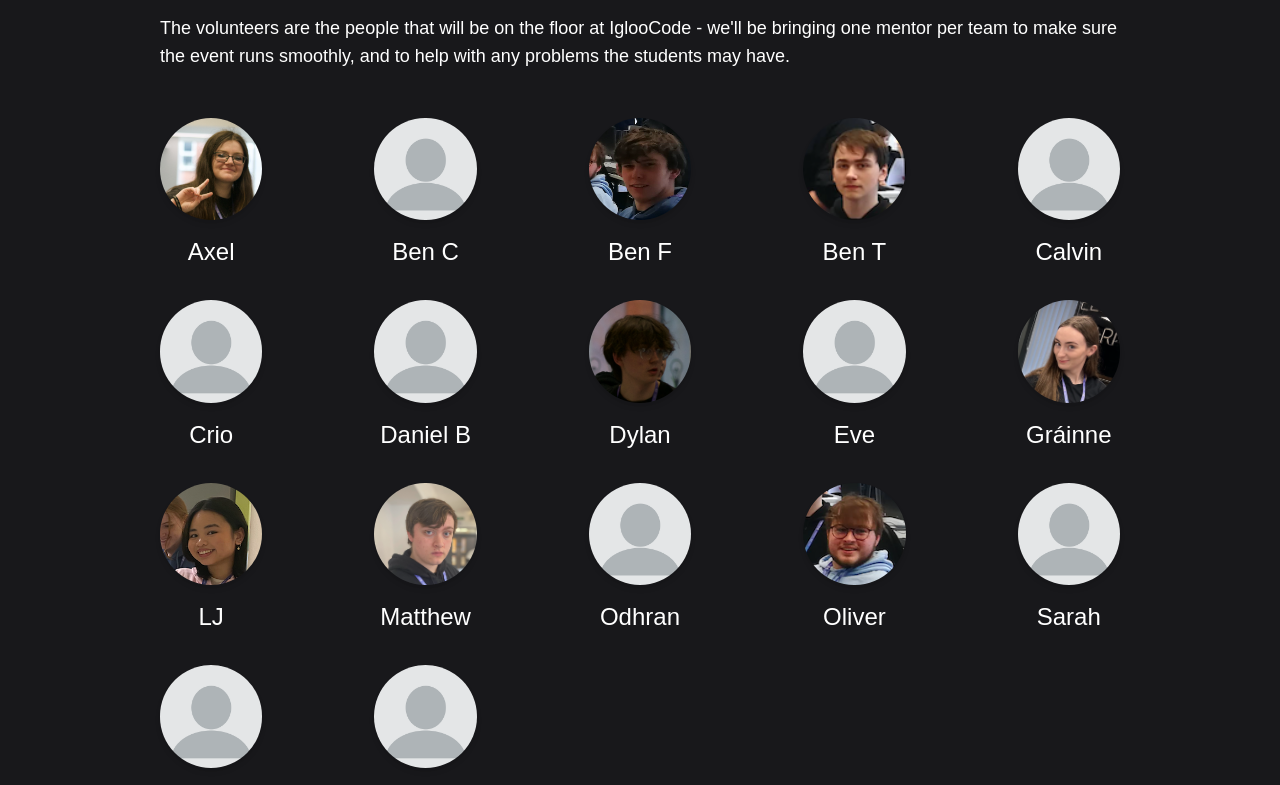
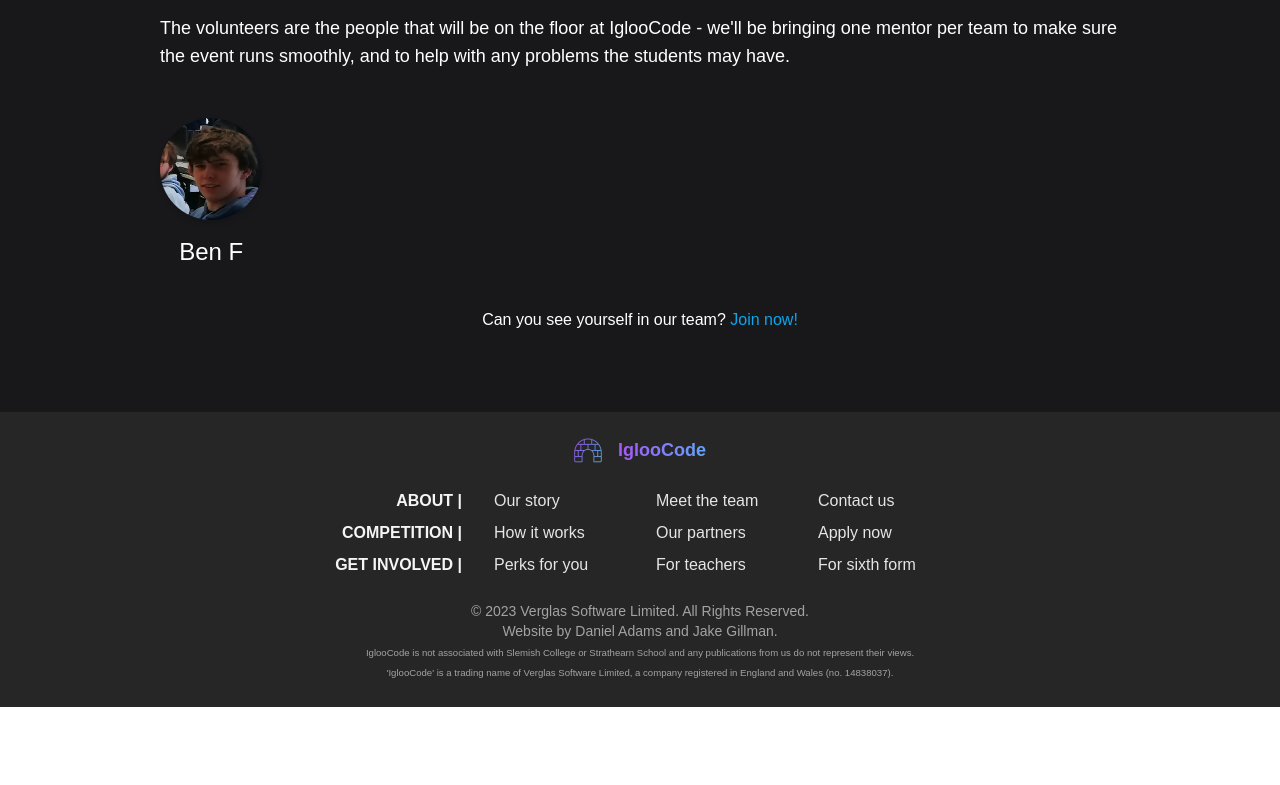
Before and after one commit to VerglasSoftware/igloocode-public, a Next.js app: page /team in a window 1280 px wide. Shown: the part 1875-2660 px from the top of the page. After the commit the page ends 2582 px from the top, so only its background shows below. Built offline with nearby package versions, Linux system fonts and the light colour scheme; a web font is replaced by a local one.

Commit message:
update team

```diff
--- a/pages/team.js
+++ b/pages/team.js
@@ -121,7 +121,7 @@ function Team() {
 								<div className="flex flex-col ms-8">
 									<p className={`${red_hat_mono.className} text-white text-2xl font-medium`}>Samuel B</p>
 									<p className={`${red_hat_mono.className} text-gray-200 text-sm font-light mt-2`}>
-
+										I'm currently a full time software degree apprentice with Kainos studying part time at Ulster University. Tech has been a lifelong hobby of mine and I can't wait to put my skills to the test at IglooCode :)
 									</p>
 								</div>
 							</div>
@@ -145,74 +145,74 @@ function Team() {
 							problems the students may have.
 						</p>
 						<div className="grid grid-cols-5 gap-28 gap-y-8">
-						<div className="flex flex-col justify-center items-center">
+							{/* <div className="flex flex-col justify-center items-center">
 								<Image src={imgAxel} className="w-full aspect-square rounded-full shadow-md object-cover" />
 								<p className={`${red_hat_mono.className} text-white text-2xl font-medium mt-4`}>Axel</p>
-							</div>
-							<div className="flex flex-col justify-center items-center">
+							</div> */}
+							{/* <div className="flex flex-col justify-center items-center">
 								<Image src={imgBlank} className="w-full aspect-square rounded-full shadow-md object-cover" />
 								<p className={`${red_hat_mono.className} text-white text-2xl font-medium mt-4`}>Ben C</p>
-							</div>
+							</div> */}
 							<div className="flex flex-col justify-center items-center">
 								<Image src={imgBenF} className="w-full aspect-square rounded-full shadow-md object-cover" />
 								<p className={`${red_hat_mono.className} text-white text-2xl font-medium mt-4`}>Ben F</p>
 							</div>
-							<div className="flex flex-col justify-center items-center">
+							{/* <div className="flex flex-col justify-center items-center">
 								<Image src={imgBenT} className="w-full aspect-square rounded-full shadow-md object-cover" />
 								<p className={`${red_hat_mono.className} text-white text-2xl font-medium mt-4`}>Ben T</p>
-							</div>
-							<div className="flex flex-col justify-center items-center">
+							</div> */}
+							{/* <div className="flex flex-col justify-center items-center">
 								<Image src={imgBlank} className="w-full aspect-square rounded-full shadow-md object-cover" />
 								<p className={`${red_hat_mono.className} text-white text-2xl font-medium mt-4`}>Calvin</p>
-							</div>
-							<div className="flex flex-col justify-center items-center">
+							</div> */}
+							{/* <div className="flex flex-col justify-center items-center">
 								<Image src={imgBlank} className="w-full aspect-square rounded-full shadow-md object-cover" />
 								<p className={`${red_hat_mono.className} text-white text-2xl font-medium mt-4`}>Crio</p>
-							</div>
-							<div className="flex flex-col justify-center items-center">
+							</div> */}
+							{/* <div className="flex flex-col justify-center items-center">
 								<Image src={imgBlank} className="w-full aspect-square rounded-full shadow-md object-cover" />
 								<p className={`${red_hat_mono.className} text-white text-2xl font-medium mt-4`}>Daniel B</p>
-							</div>
-							<div className="flex flex-col justify-center items-center">
+							</div> */}
+							{/* <div className="flex flex-col justify-center items-center">
 								<Image src={imgDylan} className="w-full aspect-square rounded-full shadow-md object-cover" />
 								<p className={`${red_hat_mono.className} text-white text-2xl font-medium mt-4`}>Dylan</p>
-							</div>
-							<div className="flex flex-col justify-center items-center">
+							</div> */}
+							{/* <div className="flex flex-col justify-center items-center">
 								<Image src={imgBlank} className="w-full aspect-square rounded-full shadow-md object-cover" />
 								<p className={`${red_hat_mono.className} text-white text-2xl font-medium mt-4`}>Eve</p>
-							</div>
-							<div className="flex flex-col justify-center items-center">
+							</div> */}
+							{/* <div className="flex flex-col justify-center items-center">
 								<Image src={imgGrainne} className="w-full aspect-square rounded-full shadow-md object-cover" />
 								<p className={`${red_hat_mono.className} text-white text-2xl font-medium mt-4`}>Gráinne</p>
-							</div>
-							<div className="flex flex-col justify-center items-center">
+							</div> */}
+							{/* <div className="flex flex-col justify-center items-center">
 								<Image src={imgLJ} className="w-full aspect-square rounded-full shadow-md object-cover" />
 								<p className={`${red_hat_mono.className} text-white text-2xl font-medium mt-4`}>LJ</p>
-							</div>
-							<div className="flex flex-col justify-center items-center">
+							</div> */}
+							{/* <div className="flex flex-col justify-center items-center">
 								<Image src={imgMatthew} className="w-full aspect-square rounded-full shadow-md object-cover" />
 								<p className={`${red_hat_mono.className} text-white text-2xl font-medium mt-4`}>Matthew</p>
-							</div>
-							<div className="flex flex-col justify-center items-center">
+							</div> */}
+							{/* <div className="flex flex-col justify-center items-center">
 								<Image src={imgBlank} className="w-full aspect-square rounded-full shadow-md object-cover" />
 								<p className={`${red_hat_mono.className} text-white text-2xl font-medium mt-4`}>Odhran</p>
-							</div>
-							<div className="flex flex-col justify-center items-center">
+							</div> */}
+							{/* <div className="flex flex-col justify-center items-center">
 								<Image src={imgOliver} className="w-full aspect-square rounded-full shadow-md object-cover" />
 								<p className={`${red_hat_mono.className} text-white text-2xl font-medium mt-4`}>Oliver</p>
-							</div>
-							<div className="flex flex-col justify-center items-center">
+							</div> */}
+							{/* <div className="flex flex-col justify-center items-center">
 								<Image src={imgBlank} className="w-full aspect-square rounded-full shadow-md object-cover" />
 								<p className={`${red_hat_mono.className} text-white text-2xl font-medium mt-4`}>Sarah</p>
-							</div>
-							<div className="flex flex-col justify-center items-center">
+							</div> */}
+							{/* <div className="flex flex-col justify-center items-center">
 								<Image src={imgBlank} className="w-full aspect-square rounded-full shadow-md object-cover" />
 								<p className={`${red_hat_mono.className} text-white text-2xl font-medium mt-4`}>Seth</p>
-							</div>
-							<div className="flex flex-col justify-center items-center">
+							</div> */}
+							{/* <div className="flex flex-col justify-center items-center">
 								<Image src={imgBlank} className="w-full aspect-square rounded-full shadow-md object-cover" />
 								<p className={`${red_hat_mono.className} text-white text-2xl font-medium mt-4`}>Viv</p>
-							</div>
+							</div> */}
 						</div>
 						<div className="flex justify-center items-center mt-6">
 							<p className={`${red_hat_mono.className} text-white text-md font-light mt-4`}>
```
